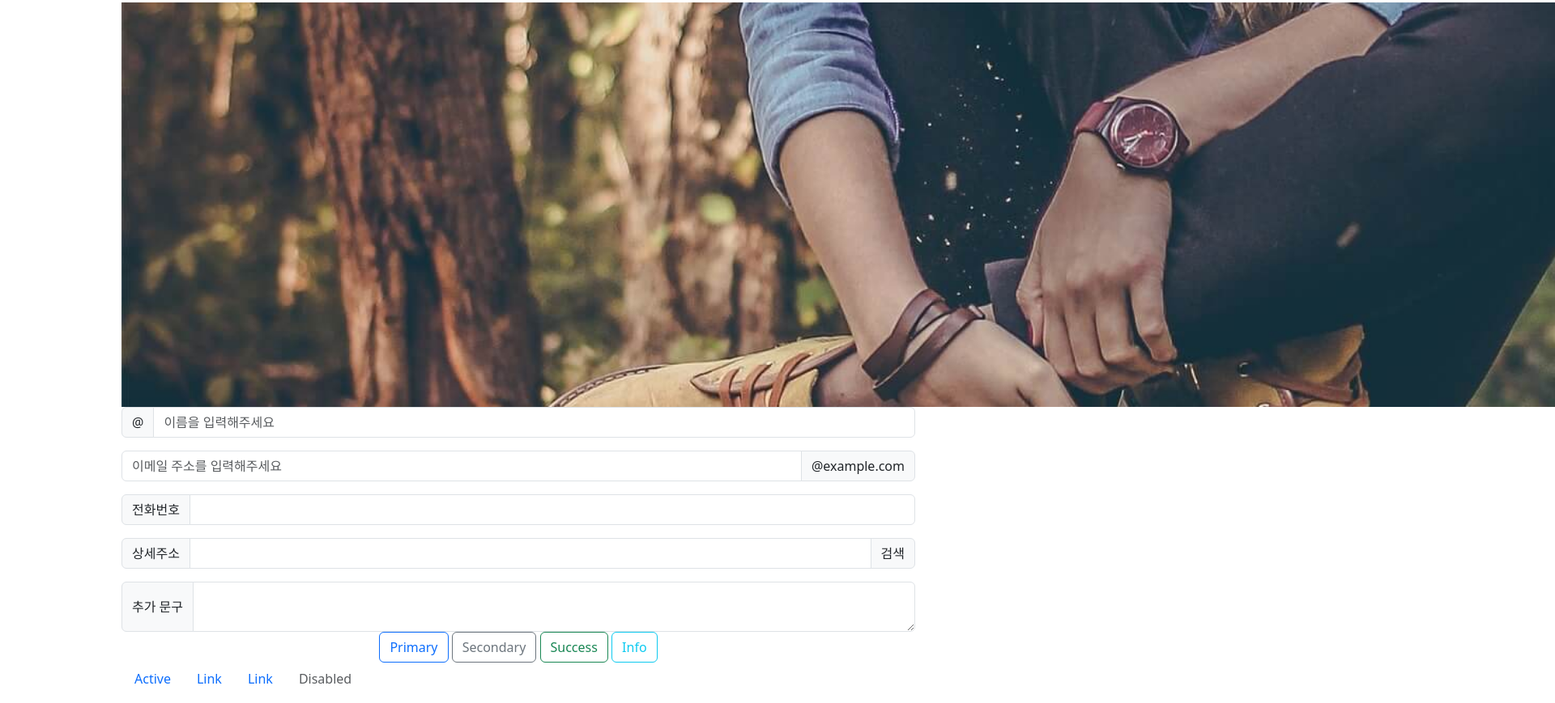
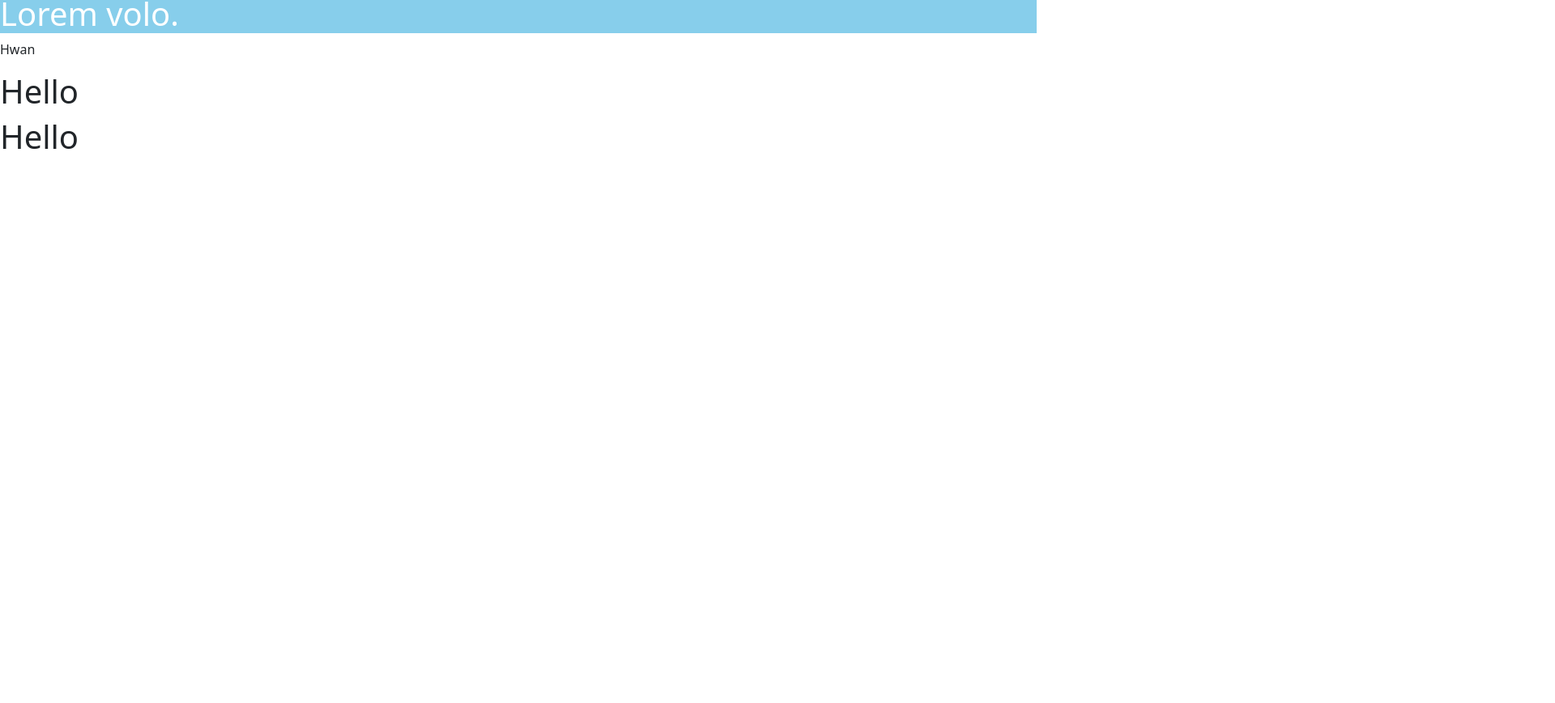
Before and after one commit to laehwani/reactHwani, a React (Create React App) app: page / in a window 1280 px wide. Shown: the part 7-876 px from the top of the page at 81% size, 1920 px wide, since content can reach past the window. After the commit the page ends 800 px from the top, so only its background shows below. Built offline with nearby package versions, Linux system fonts and the light colour scheme.

Commit message:
react props에 대해.

```diff
--- a/src/App.js
+++ b/src/App.js
@@ -4,94 +4,34 @@ import "bootstrap/dist/css/bootstrap.css";
 import Button from "react-bootstrap/Button";
 import Nav from "react-bootstrap/Nav";
 import shoes from "./img/shoes.jpg";
-function BasicExample() {
+import * as PropTypes from "prop-types";
+
+function MyComp(props) {
+  console.log("My가 받은 props", props);
   return (
-    <div
-      style={{ width: 1000, textAlign: "center", margin: "auto", padding: 10 }}
-    >
-      <MainBackground />
-      <InputGroup className="mb-3">
-        <InputGroup.Text id="basic-addon1">@</InputGroup.Text>
-        <Form.Control placeholder="이름을 입력해주세요" />
-      </InputGroup>
-
-      <InputGroup className="mb-3">
-        <Form.Control placeholder="이메일 주소를 입력해주세요" />
-        <InputGroup.Text id="basic-addon2">@example.com</InputGroup.Text>
-      </InputGroup>
-      <InputGroup className="mb-3">
-        <InputGroup.Text id="basic-addon3">전화번호</InputGroup.Text>
-        <Form.Control id="basic-url" aria-describedby="basic-addon3" />
-      </InputGroup>
-      <InputGroup className="mb-3">
-        <InputGroup.Text>상세주소</InputGroup.Text>
-        <Form.Control aria-label="Amount (to the nearest dollar)" />
-        <InputGroup.Text>검색</InputGroup.Text>
-      </InputGroup>
-
-      <InputGroup>
-        <InputGroup.Text>추가 문구</InputGroup.Text>
-        <Form.Control as="textarea" aria-label="With textarea" />
-      </InputGroup>
-      <OutlineTypesExample />
-      <BasicExample1 />
+    <div>
+      <h1>Hello</h1>
     </div>
   );
 }
-function OutlineTypesExample() {
+
+MyComp.propTypes = { title: PropTypes.string };
+
+function App() {
   return (
     <>
-      <Button variant="outline-primary">Primary</Button>{" "}
-      <Button variant="outline-secondary">Secondary</Button>{" "}
-      <Button variant="outline-success">Success</Button>{" "}
-      {/*<Button variant="outline-warning">Warning</Button>{" "}*/}
-      {/*<Button variant="outline-danger">Danger</Button>{" "}*/}
-      <Button variant="outline-info">Info</Button>{" "}
-      {/*<Button variant="outline-light">Light</Button>{" "}*/}
-      {/*<Button variant="outline-dark">Dark</Button>*/}
+      <h1
+        className="note"
+        style={{ background: "skyblue", color: "white" }}
+        title="제목 요소"
+      >
+        Lorem volo.
+      </h1>
+      <p title="문단 요소">Hwan</p>
+      <MyComp title="내 컴포넌트" name={"흥민"} />
+      <MyComp title="I am 컴포넌트에요" name={"강인"} />
     </>
   );
 }
-function BasicExample1() {
-  return (
-    <Nav
-      activeKey="/home"
-      onSelect={(selectedKey) => alert(`selected ${selectedKey}`)}
-    >
-      <Nav.Item>
-        <Nav.Link href="/home">Active</Nav.Link>
-      </Nav.Item>
-      <Nav.Item>
-        <Nav.Link eventKey="link-1">Link</Nav.Link>
-      </Nav.Item>
-      <Nav.Item>
-        <Nav.Link eventKey="link-2">Link</Nav.Link>
-      </Nav.Item>
-      <Nav.Item>
-        <Nav.Link eventKey="disabled" disabled>
-          Disabled
-        </Nav.Link>
-      </Nav.Item>
-    </Nav>
-  );
-}
 
-function MainBackground() {
-  return (
-    <div
-      style={{
-        width: 2500,
-        height: 500,
-        backgroundImage: `url(${shoes})`,
-        backgroundSize: "cover",
-        backgroundRepeat: "no-repeat",
-        backgroundPosition: "center",
-        filter: "brightness(100%)",
-        padding: 1,
-        textAlign: "center",
-        position: "relative",
-      }}
-    ></div>
-  );
-}
-export default BasicExample;
+export default App;
```
